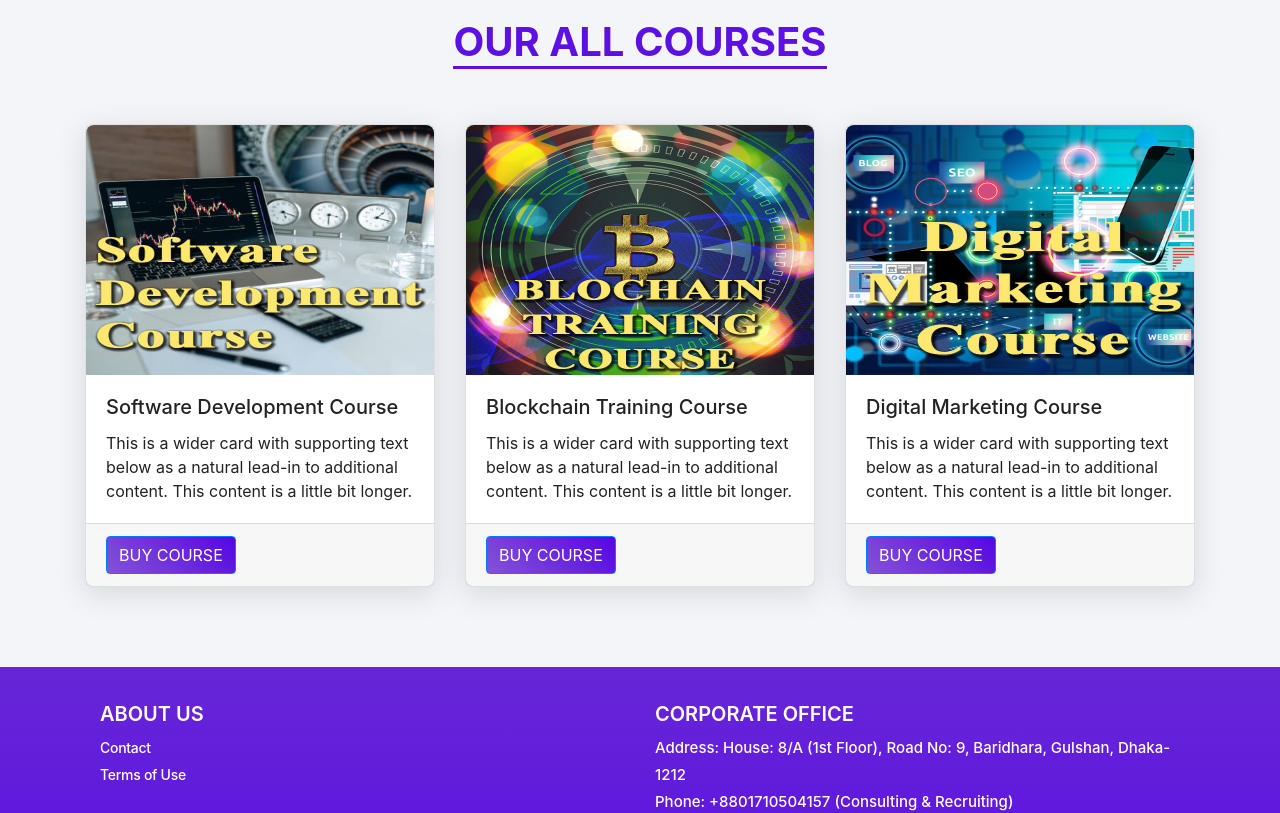
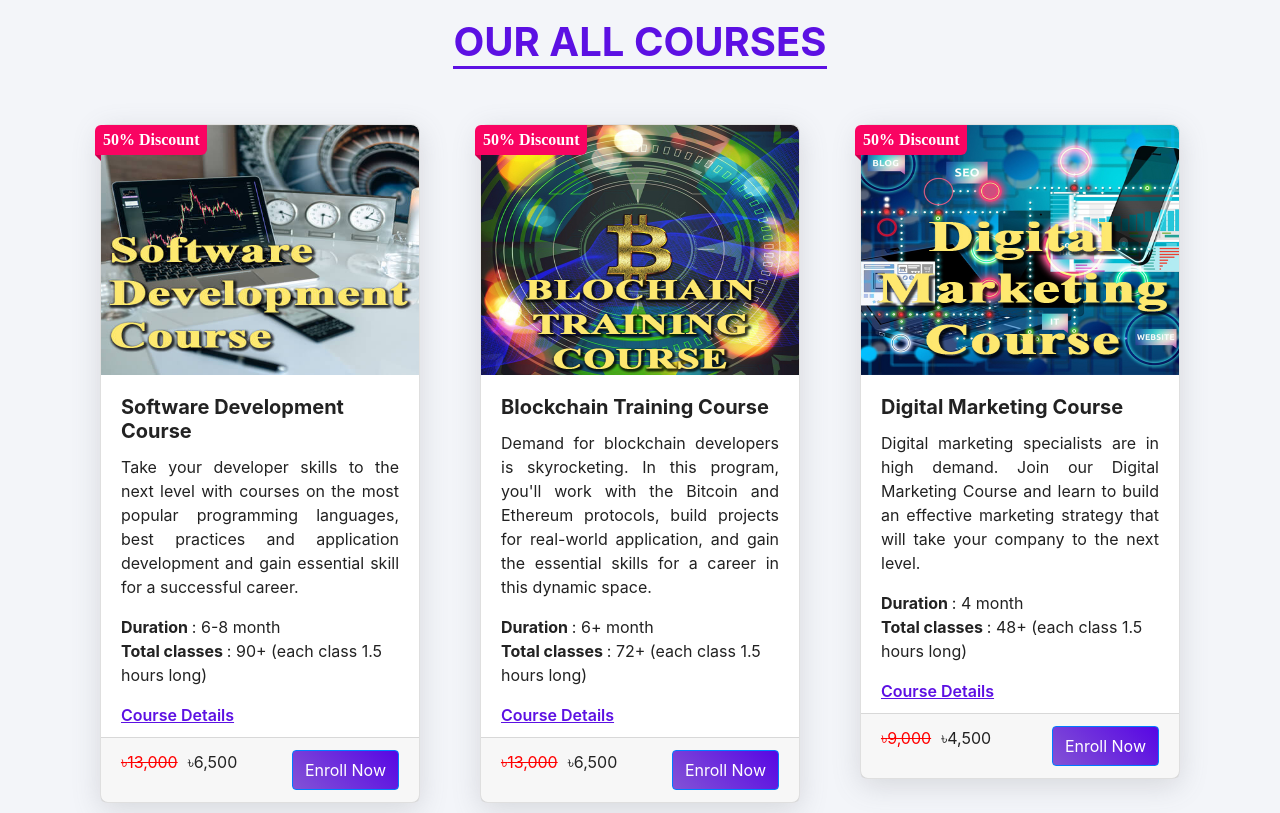
Before and after one commit to CrazyPythonLover1/AnswarIT-React.js-FrontEnd, a React (Create React App) app: page /course in a window 1280 px wide. Shown: the part 732-1545 px from the top of the page. Built offline with nearby package versions, Linux system fonts and the light colour scheme.

Commit message:
card design and Question added

```diff
--- a/public/index.html
+++ b/public/index.html
@@ -16,6 +16,7 @@
     -->
     <link rel="manifest" href="%PUBLIC_URL%/manifest.json" />
     <link rel="stylesheet" href="https://cdn.jsdelivr.net/npm/bootstrap@4.5.3/dist/css/bootstrap.min.css" integrity="sha384-TX8t27EcRE3e/ihU7zmQxVncDAy5uIKz4rEkgIXeMed4M0jlfIDPvg6uqKI2xXr2" crossorigin="anonymous">
+    <link rel="stylesheet" href="https://unpkg.com/aos@next/dist/aos.css" />
     <!--
       Notice the use of %PUBLIC_URL% in the tags above.
       It will be replaced with the URL of the `public` folder during the build.
@@ -41,8 +42,12 @@
       To create a production bundle, use `npm run build` or `yarn build`.
     -->
 
+    <script src="https://unpkg.com/aos@next/dist/aos.js"></script>
     <script src="https://code.jquery.com/jquery-3.5.1.slim.min.js" integrity="sha384-DfXdz2htPH0lsSSs5nCTpuj/zy4C+OGpamoFVy38MVBnE+IbbVYUew+OrCXaRkfj" crossorigin="anonymous"></script>
-<script src="https://cdn.jsdelivr.net/npm/popper.js@1.16.1/dist/umd/popper.min.js" integrity="sha384-9/reFTGAW83EW2RDu2S0VKaIzap3H66lZH81PoYlFhbGU+6BZp6G7niu735Sk7lN" crossorigin="anonymous"></script>
-<script src="https://cdn.jsdelivr.net/npm/bootstrap@4.5.3/dist/js/bootstrap.min.js" integrity="sha384-w1Q4orYjBQndcko6MimVbzY0tgp4pWB4lZ7lr30WKz0vr/aWKhXdBNmNb5D92v7s" crossorigin="anonymous"></script>
+    <script src="https://cdn.jsdelivr.net/npm/popper.js@1.16.1/dist/umd/popper.min.js" integrity="sha384-9/reFTGAW83EW2RDu2S0VKaIzap3H66lZH81PoYlFhbGU+6BZp6G7niu735Sk7lN" crossorigin="anonymous"></script>
+    <script src="https://cdn.jsdelivr.net/npm/bootstrap@4.5.3/dist/js/bootstrap.min.js" integrity="sha384-w1Q4orYjBQndcko6MimVbzY0tgp4pWB4lZ7lr30WKz0vr/aWKhXdBNmNb5D92v7s" crossorigin="anonymous"></script>
+    <script>
+      AOS.init();
+    </script>
   </body>
 </html>
--- a/src/components/TrainingCourse/ModalForm.js
+++ b/src/components/TrainingCourse/ModalForm.js
@@ -113,44 +113,50 @@ const ModalForm = (props) => {
 
         {/* this is question section */}
         <fieldset>
-          <p>Q:1: what is your purpose?</p>
+          <p>Q:1: What is smallest unit of the information? </p>
           <input
             onChange={handleChange}
             name="q1"
-            placeholder="whit is your purpose?"
+            placeholder=" What is smallest unit of the information? "
             type="text"
             tabindex="6"
             required
           />
         </fieldset>
         <fieldset>
-          <p>Q:2: what is your purpose?</p>
+          <p>Q:2: How is the data stored on the diskette? </p>
           <input
             onChange={handleChange}
             name="q2"
-            placeholder="whit is your purpose?"
+            placeholder="How is the data stored on the diskette? "
             type="text"
             tabindex="7"
             required
           />
         </fieldset>
         <fieldset>
-          <p>Q:3: what is your purpose?</p>
+          <p>Q:3: What is the smallest visual element on a video monitor?</p>
           <input
             onChange={handleChange}
             name="q3"
-            placeholder="whit is your purpose?"
+            placeholder="Which of the following is the smallest visual element on a video monitor?"
             type="text"
             tabindex="8"
             required
           />
         </fieldset>
         <fieldset>
-          <p>Q:4: what is your purpose?</p>
+          <p>Q:4: Which one of the following groups contains graphical file extensions?
+            <br />
+            a.JPG, CPX, GCM <br />
+            b.GIF, TCE, WMF <br />
+            c.TCP, JPG, BMP <br />
+            d.JPG, GIF, BMP <br />
+          </p>
           <input
             onChange={handleChange}
             name="q4"
-            placeholder="whit is your purpose?"
+            placeholder=" Select your Answer"
             type="text"
             tabindex="9"
             required
@@ -158,11 +164,11 @@ const ModalForm = (props) => {
         </fieldset>
 
         <fieldset>
-          <p>Q:5: what is your purpose?</p>
+          <p>Q:5: What is the speed of computer measured in? </p>
           <input
             onChange={handleChange}
             name="q5"
-            placeholder="whit is your purpose?"
+            placeholder="What is the speed of computer measured in?"
             type="text"
             tabindex="10"
             required
@@ -170,11 +176,11 @@ const ModalForm = (props) => {
         </fieldset>
 
         <fieldset>
-          <p>Q:6: what is your purpose?</p>
+          <p>Q:6: What is the full form of RAM? </p>
           <input
             onChange={handleChange}
             name="q6"
-            placeholder="whit is your purpose?"
+            placeholder="What is the full form of RAM?"
             type="text"
             tabindex="11"
             required
@@ -182,11 +188,11 @@ const ModalForm = (props) => {
         </fieldset>
 
         <fieldset>
-          <p>Q:7: what is your purpose?</p>
+          <p>Q:7: What is five main components of a computer system? </p>
           <input
             onChange={handleChange}
             name="q7"
-            placeholder="whit is your purpose?"
+            placeholder="What is five main components of a computer system?"
             type="text"
             tabindex="12"
             required
@@ -194,33 +200,33 @@ const ModalForm = (props) => {
         </fieldset>
 
         <fieldset>
-          <p>Q:8: what is your purpose?</p>
+          <p>Q:8: What is a single dot on a computer screen called? </p>
           <input
             onChange={handleChange}
             name="q8"
-            placeholder="whit is your purpose?"
+            placeholder="What is a single dot on a computer screen called? "
             type="text"
             tabindex="13"
             required
           />
         </fieldset>
         <fieldset>
-          <p>Q:9: what is your purpose?</p>
+          <p>Q:9: The cache memory works between _______. </p>
           <input
             onChange={handleChange}
             name="q9"
-            placeholder="whit is your purpose?"
+            placeholder="The cache memory works between _______."
             type="text"
             tabindex="14"
             required
           />
         </fieldset>
         <fieldset>
-          <p>Q:10: what is your purpose?</p>
+          <p>Q:10: Which memory is very fast memory in a computer? </p>
           <input
             onChange={handleChange}
             name="q10"
-            placeholder="whit is your purpose?"
+            placeholder="Which memory is very fast memory in a computer? "
             type="text"
             tabindex="15"
             required
--- a/src/components/TrainingCourse/TrainingCourse.css
+++ b/src/components/TrainingCourse/TrainingCourse.css
@@ -42,10 +42,65 @@
   transition: 300ms linear;
 }
 
+.card .card-discount {
+  color: white;
+  background: #f90462;
+  /* z-index: 1; */
+  position: absolute;
+  top: 0px;
+  left: -6px;
+  display: flex;
+  align-items: center;
+  border-top-left-radius: 6px;
+  border-top-right-radius: 0px;
+  border-bottom-right-radius: 6px;
+  border-bottom-left-radius: 0px;
+  font-family: Baloo Da;
+  font-weight: 700;
+  max-width: 100%;
+  height: 30px;
+  padding: 0 8px;
+  white-space: nowrap;
+}
+
+.card .card-discount::after {
+  content: '';
+    position: absolute;
+    left: 0;
+    bottom: -6px;
+    border-width: 3px;
+    border-style: solid;
+    border-color: #c2004a #c2004a transparent transparent;
+}
+
 .card-img, .card-img-top {
   border-top-left-radius: 8px;
   border-top-right-radius: 8px;
 }
+
+.card-body {
+  padding-bottom: 10px !important;
+}
+
+.card-body h5 {
+  font-weight: bold;
+}
+
+.card-footer {
+  display: flex;
+  justify-content: space-between;
+}
+
+.card-footer .price {
+  display: flex;
+}
+
+.card-footer .price > p:nth-child(1) {
+  color: red;
+  text-decoration: line-through;
+  padding-right: 10px;
+}
+
 
 .ReactModal__Overlay {
   background-color: rgba(20, 0, 34, 0.75) !important;
@@ -53,4 +108,5 @@
 
 .ReactModal__Content {
   border-radius: 8px !important;
+  z-index: 3 !important;
 }
--- a/src/components/TrainingCourse/TrainingCourse.js
+++ b/src/components/TrainingCourse/TrainingCourse.js
@@ -8,6 +8,7 @@ import ModalForm from "./ModalForm";
 import Modal from "react-modal";
 import CloseIcon from "@material-ui/icons/Close";
 import "./TrainingCourse.css";
+import { Link } from "react-router-dom";
 
 const customStyles = {
   content: {
@@ -27,16 +28,37 @@ const AllCardData = [
     id: 1,
     image: course1,
     title: "Software Development Course",
+    description: "Take your developer skills to the next level with courses on the most popular programming languages, best practices and application development and gain essential skill for a successful career.",
+    price: '13,000',
+    discountPrice: '6,500',
+    duration: '6-8 month',
+    totalClass: '90+ (each class 1.5 hours long)',
+    discount: '50% Discount',
+    link: "/softwareCourse",
   },
   {
     id: 2,
     image: course2,
     title: "Blockchain Training Course",
+    description: "Demand for blockchain developers is skyrocketing. In this program, you'll work with the Bitcoin and Ethereum protocols, build projects for real-world application, and gain the essential skills for a career in this dynamic space.",
+    price: '13,000',
+    discountPrice: '6,500',
+    duration: '6+ month',
+    totalClass: '72+ (each class 1.5 hours long)',
+    discount: '50% Discount',
+    link: "/softwareCourse",
   },
   {
     id: 3,
     image: course3,
     title: "Digital Marketing Course",
+    description: "Digital marketing specialists are in high demand.  Join our Digital Marketing Course and learn to build an effective marketing strategy that will take your company to the next level.",
+    price: '9,000',
+    discountPrice: '4,500',
+    duration: '4 month',
+    totalClass: '48+ (each class 1.5 hours long)',
+    discount: '50% Discount',
+    link: "/softwareCourse",
   },
 ];
 const TrainingCourse = () => {
@@ -61,7 +83,7 @@ const TrainingCourse = () => {
   return (
     <section>
       <div className="traning-header">
-        <div className="text-section">
+        <div className="text-section" data-aos="fade-up" data-aos-duration="2000">
           <h1> Build your career </h1>
           <h3> Improve your skill with AnswarIT Training </h3>
           <p> Get Hands On Experience in Real World Software Development from Industry Experts Through Practical and Real World Courses. </p>
@@ -84,10 +106,14 @@ const TrainingCourse = () => {
           </b>
         </h1>
       </div>
-      <div className="container">
-        <div class="card-deck">
+      <div className="container" data-aos="fade-up" data-aos-duration="2000">
+        <div class="card-deck row">
           {cardData.map((data, index) => (
+            <div className="col ">
             <div key={index} class="card">
+              <div className="card-discount">
+                {data.discount}
+              </div>
               <img
                 style={{ height: "250px" }}
                 class="card-img-top"
@@ -96,20 +122,29 @@ const TrainingCourse = () => {
               />
               <div class="card-body">
                 <h5 class="card-title">{data.title}</h5>
-                <p class="card-text">
-                  This is a wider card with supporting text below as a natural
-                  lead-in to additional content. This content is a little bit
-                  longer.
+                <p class="card-text text-justify">
+                  {data.description}
                 </p>
+                <p>
+                  <b> Duration </b>: {data.duration} <br/>
+                  <b> Total classes </b>: {data.totalClass}
+                </p>
+                <Link to={data.link} style={{color:'#5c10e3', textDecoration: "underline"}}> Course Details </Link>
               </div>
               <div class="card-footer">
+                <div className="price">
+                  <p> ৳{data.price} </p>
+                  <p> ৳{data.discountPrice} </p>
+                </div>
                 <button
                   class="btn btn-primary"
                   onClick={(e) => handleCourseData(e, data)}
                 >
-                  BUY COURSE
+                  {/* REGISTRATION */}
+                  Enroll Now
                 </button>
               </div>
+            </div>
             </div>
           ))}
         </div>
```
